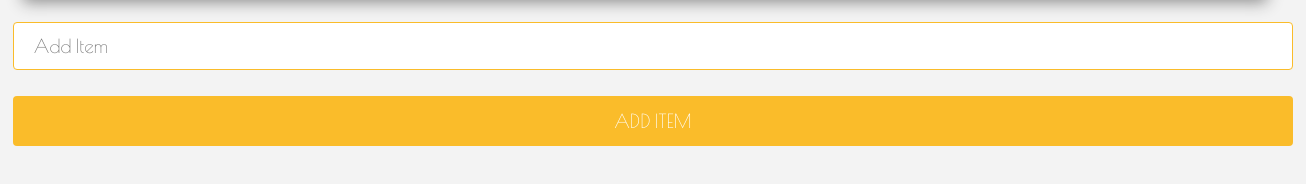
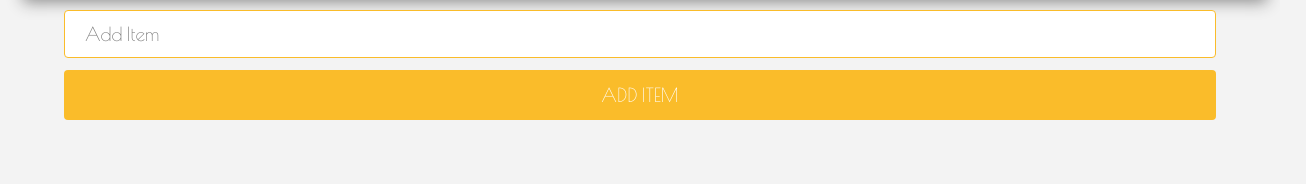
Before and after one commit to amd597/listKing, a plain HTML site: page index.html in a window 1280 px wide. Both pictures are taken after a click on the button 1225 px from the left and 755 px from the top of the page. Shown: the part 342-526 px from the top of the page, 1306 px wide, since content can reach past the window. Drawn offline with nearby package versions, Linux system fonts and the light colour scheme.

Commit message:
Update style.css

```diff
--- a/style.css
+++ b/style.css
@@ -72,29 +72,30 @@ body{
 }
 
 input[type=text] {
-    width: 100%;
+    width: 90%;
     padding: 12px 20px;
-    margin: 1%;
+    margin-bottom: 1%;
     display: inline-block;
     border: 1px solid #fabc2a;
     border-radius: 4px;
     box-sizing: border-box;
     font-size: larger;
+    margin-left: 5%;
 
 }
 
 input[type=submit]{
-    width: 100%;
+    width: 90%;
     background-color: #fabc2a;
     color: white;
     padding: 14px 20px;
-    margin: 8px 0;
+    margin-left: 5%;
     border: none;
     border-radius: 4px;
     cursor: pointer;
     font-size: larger;
     text-transform: uppercase;
-    margin: 1%;
+
 
 }
 input[type=text]:focus {
```
